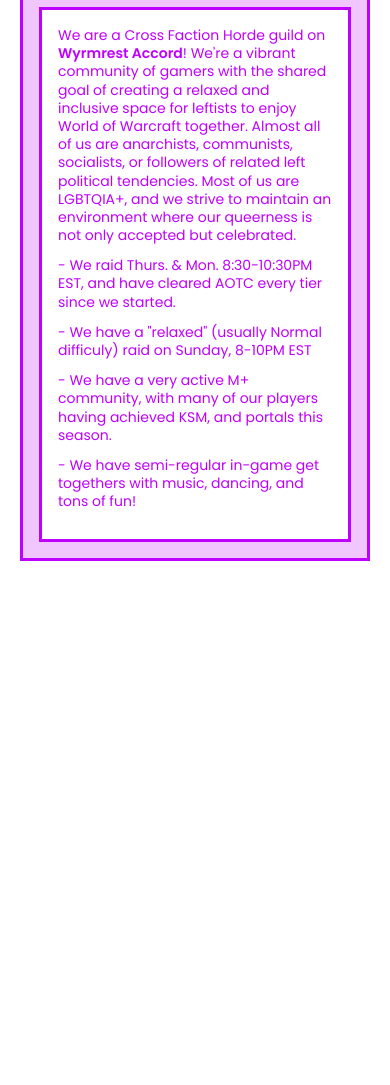
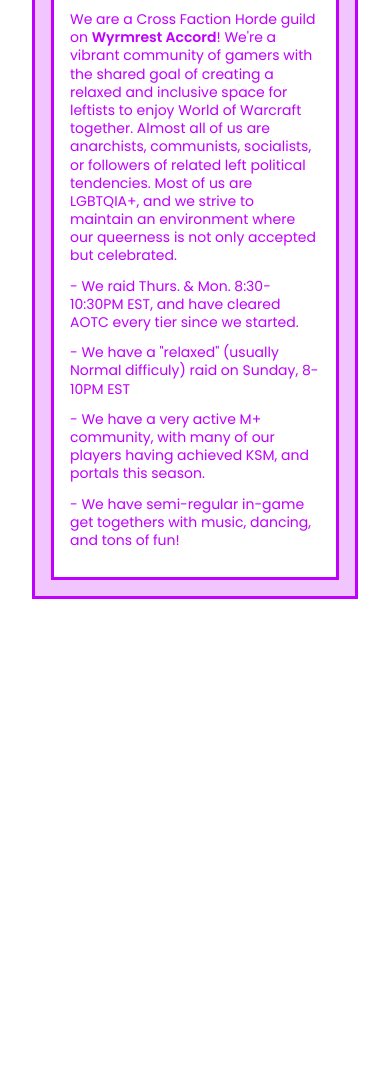
Before and after one commit to Crockery/commune-site, an Astro site: page / in a window 390 px wide. Shown: the part 274-1359 px from the top of the page. Before the commit the page ends 844 px from the top, so only its background shows below. Built offline with nearby package versions, Linux system fonts and the light colour scheme; Astro itself is replaced by a stand-in of ours; a script that the page names is missing.

Commit message:
Mobile layout

```diff
--- a/src/layouts/Layout.astro
+++ b/src/layouts/Layout.astro
@@ -212,7 +212,11 @@
 			font-size: 40px;
 		}
 		header {
-			padding: 0px 32px
+			padding: 0px 32px;
+			position: sticky;
+			top: 0;
+			background-color: white;
+			z-index: 4;
 		}
 
 		nav a {
@@ -225,7 +229,7 @@
 		}
 		:root {
 			--header-height: 84px;
-			--marquee-height: 60px;
+			--marquee-height: 68px;
 			--border-width-thick: 3px;
 			--border-width: 1px;
 			--nav-height: 40px;
--- a/src/pages/index.astro
+++ b/src/pages/index.astro
@@ -4,13 +4,13 @@
 ---
 
 <Layout title="Commune WoW Guild">
-	<article class="section-wrapper">
-		<section class="our-guild">
+	<article class="home-page">
+		<section class="guild-info">
 			<h4>
-				Our Guild
+				OUR GUILD
 			</h4>
 			<div
-				class="guild-description"
+				class="description"
 			>
 				<div class="description-outer">
 					<p>
@@ -32,7 +32,7 @@
 			</div>
 
 		</section>
-		<aside>
+		<aside class="murlock">
 			<Murlock />
 			<div
 				class="blurb"
@@ -43,7 +43,7 @@
 			</div>
 
 		</aside>
-		<section class="latest-news">
+		<section class="guild-news">
 			<h5>
 				DREAMING ABOUT GUARDIANS OF THE DREAM
 			</h5>
@@ -62,7 +62,7 @@
 </Layout>
 
 <style>
-	article {
+	.home-page {
 		width: 100%;
 		display: flex;
 		flex-direction: row;
@@ -72,7 +72,7 @@
 		padding-bottom: 52px;
 	}
 
-	section {
+	.guild-info, .guild-news {
 		display: flex;
 		flex-direction: column;
 		justify-content: flex-start;
@@ -84,14 +84,26 @@
 		flex-shrink: 0;
 	}
 
-	section.our-guild {
+	.guild-info {
 		container: ourguild / size;
 		background-color: rgb(var(--accent));
 		border: var(--border-width-thick) solid rgb(var(--accent-dark));
 		color:	rgb(var(--accent-dark));
 	}
 
-	.guild-description {
+	.guild-info h4 {
+		height: 54px;
+		display: flex;
+		font-size: 36px;
+		border-bottom: 5px solid rgb(var(--accent-dark));
+		align-items: center;
+		justify-content: center;
+		color: rgb(var(--accent-dark));
+		background-color: rgb(var(--accent-light));
+		width: 100%;
+	}
+
+	.description {
 		width: 100%;
 		height: 100%;
 		padding: 16px;
@@ -112,12 +124,12 @@
 		padding-bottom: 12px;
 	}
 
-	section.latest-news {
+	.guild-news {
 		border: var(--border-width) solid rgb(var(--accent-dark));
 		padding: 20px;
 	}
 
-	.latest-news h5 {
+	.guild-news h5 {
 		font-size: 36px;
 		color: rgb(var(--accent-dark));
 		font-weight: 400;
@@ -127,7 +139,7 @@
 		text-decoration: underline;
 	}
 
-	.latest-news p {
+	.guild-news p {
 		font-size: 16px;
 		font-weight: 400;
 		padding-bottom: 16px;
@@ -135,19 +147,7 @@
 		color: rgb(var(--accent-dark));
 	}
 
-	section h4 {
-		height: 54px;
-		display: flex;
-		font-size: 32px;
-		border-bottom: 5px solid rgb(var(--accent-dark));
-		align-items: center;
-		justify-content: center;
-		color: rgb(var(--accent-dark));
-		background-color: rgb(var(--accent-light));
-		width: 100%;
-	}
-
-	aside {
+	.murlock {
 		display: flex;
 		flex-direction: column;
 		align-items: center;
@@ -179,57 +179,73 @@
 	}
 
 	@media screen and (max-width: 1200px) {
-		article {
-			padding-bottom: 40px;
-			padding-top: 40px;
+		.home-page {
+			padding-bottom: 44px;
+			padding-top: 44px;
 		}
-		section {
-			margin: 0px 40px;
+		.guild-info, .guild-news  {
+			margin: 0px 44px;
 			width: 300px;
 		}
-		.guild-description {
+		.description {
 			font-size: 5.2cqw;
 		}
   }
   @media screen and (max-width: 940px) {
-		section {
-			margin: 0px 32px;
+		.home-page {
+			padding-left: 44px;
+			padding-right: 44px;
+			padding-top: 0px;
+			height: auto;
+			flex-direction: column;
+			align-items: center;
+			justify-content: flex-start;
+		}
+		.guild-info, .guild-news  {
+			margin: 0px;
 			width: 100%;
 			height: auto;
 		}
 
-		section.our-guild {
+		.guild-info {
 			container: none;
 		}
 
-		.guild-description {
+		.blurb h2 {
+			font-size: 44px;
+			line-height: 48px;
+		}
+
+		.description {
 			height: auto;
 			font-size: 14px;
 		}
 
-		article {
-			padding-left: 20px;
-			padding-right: 20px;
-			padding-top: 0px;
-			overflow: auto;
-			flex-direction: column;
-			align-items: center;
-			justify-content: flex-start;
-			padding-bottom: 32px;
+		.guild-news p {
+			font-size: 14px;
 		}
 
-		aside {
+		.murlock {
 			width: 100%;
 			height: 600px;
+			flex-grow: unset;
+			flex-basis: unset;
+			margin: 44px 0px;
 		}
 	}
   @media screen and (max-width: 500px) {
-		section {
-			margin: 0px 24px;
+		.home-page {
+			padding: 0px 32px 32px 32px;
 		}
-		article {
-			padding-bottom: 24px;
-			padding-top: 24px;
+		.blurb h2 {
+			font-size: 36px;
+			line-height: 40px;
+		}
+		.guild-info h4 {
+			font-size: 28px;
+		}
+		.guild-news h5 {
+			font-size: 28px;
 		}
 	}
 </style>
```
